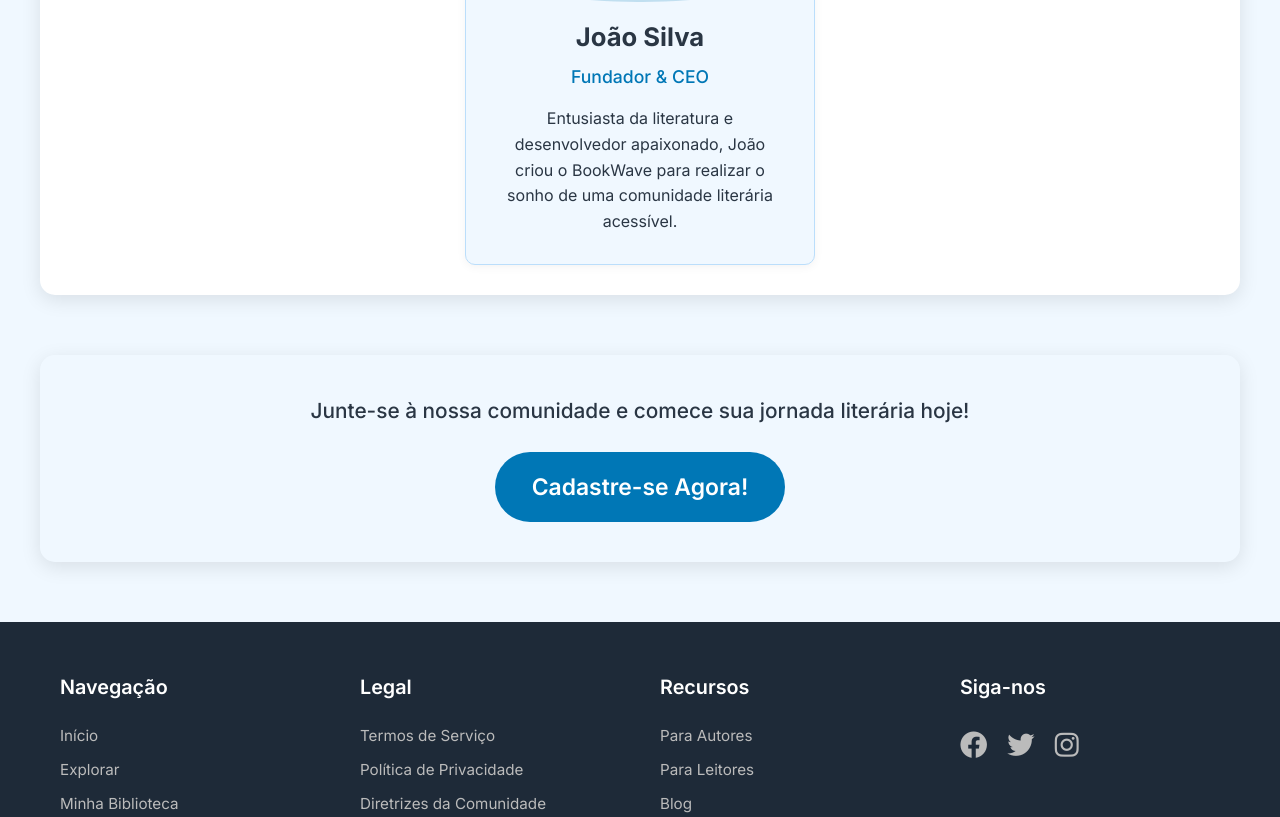
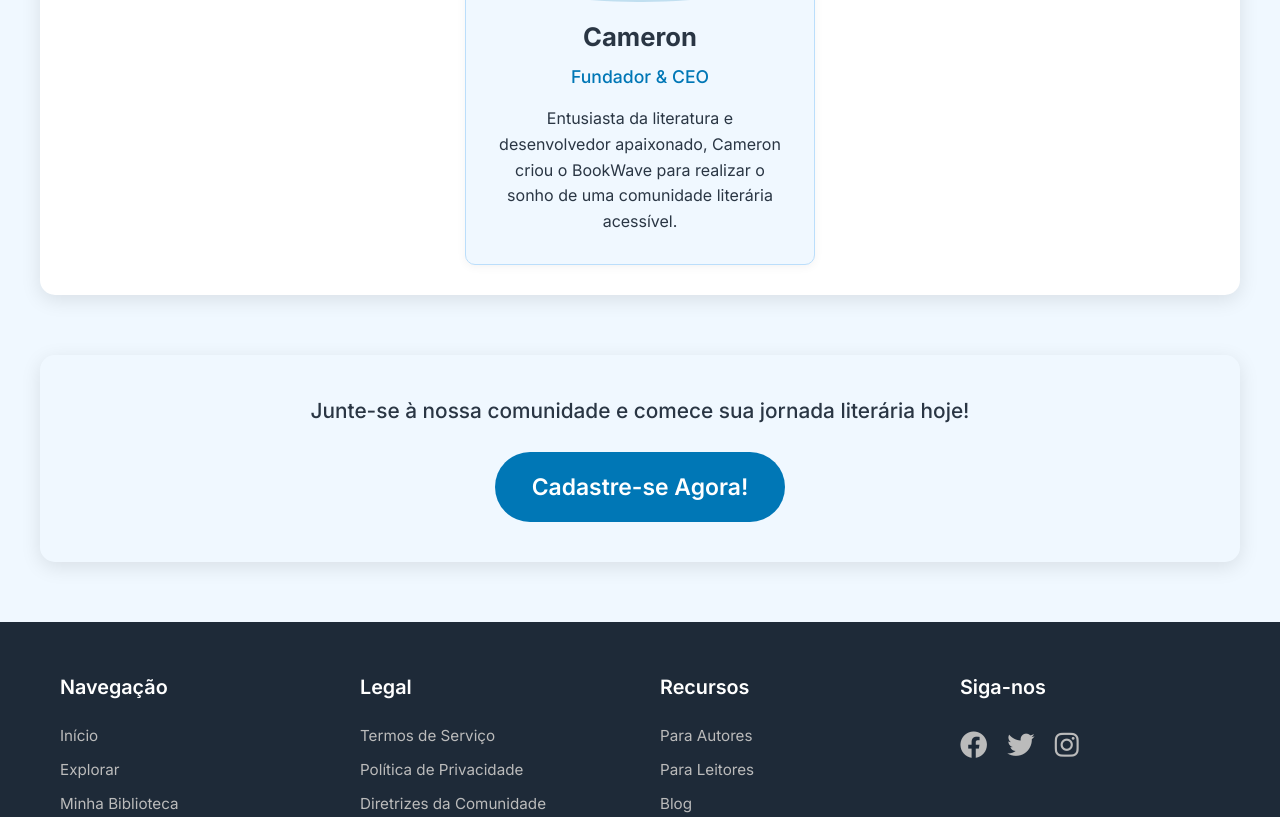
Before and after one commit to cameron-gif/bookwave, a plain HTML site: page sobre.html in a window 1280 px wide. Shown: the part 1437-2254 px from the top of the page. Drawn offline with Linux system fonts and the light colour scheme.

Commit message:
Update sobre.html

```diff
--- a/sobre.html
+++ b/sobre.html
@@ -93,9 +93,9 @@
             <h2 class="section-subtitle">Conheça a Equipe</h2>
             <div class="team-member-card">
                 <img src="images/team-placeholder.png" alt="Foto de Perfil do Fundador" class="team-photo">
-                <h3>João Silva</h3>
+                <h3>Cameron</h3>
                 <p class="role">Fundador & CEO</p>
-                <p>Entusiasta da literatura e desenvolvedor apaixonado, João criou o BookWave para realizar o sonho de uma comunidade literária acessível.</p>
+                <p>Entusiasta da literatura e desenvolvedor apaixonado, Cameron criou o BookWave para realizar o sonho de uma comunidade literária acessível.</p>
             </div>
             </section>
 
```
